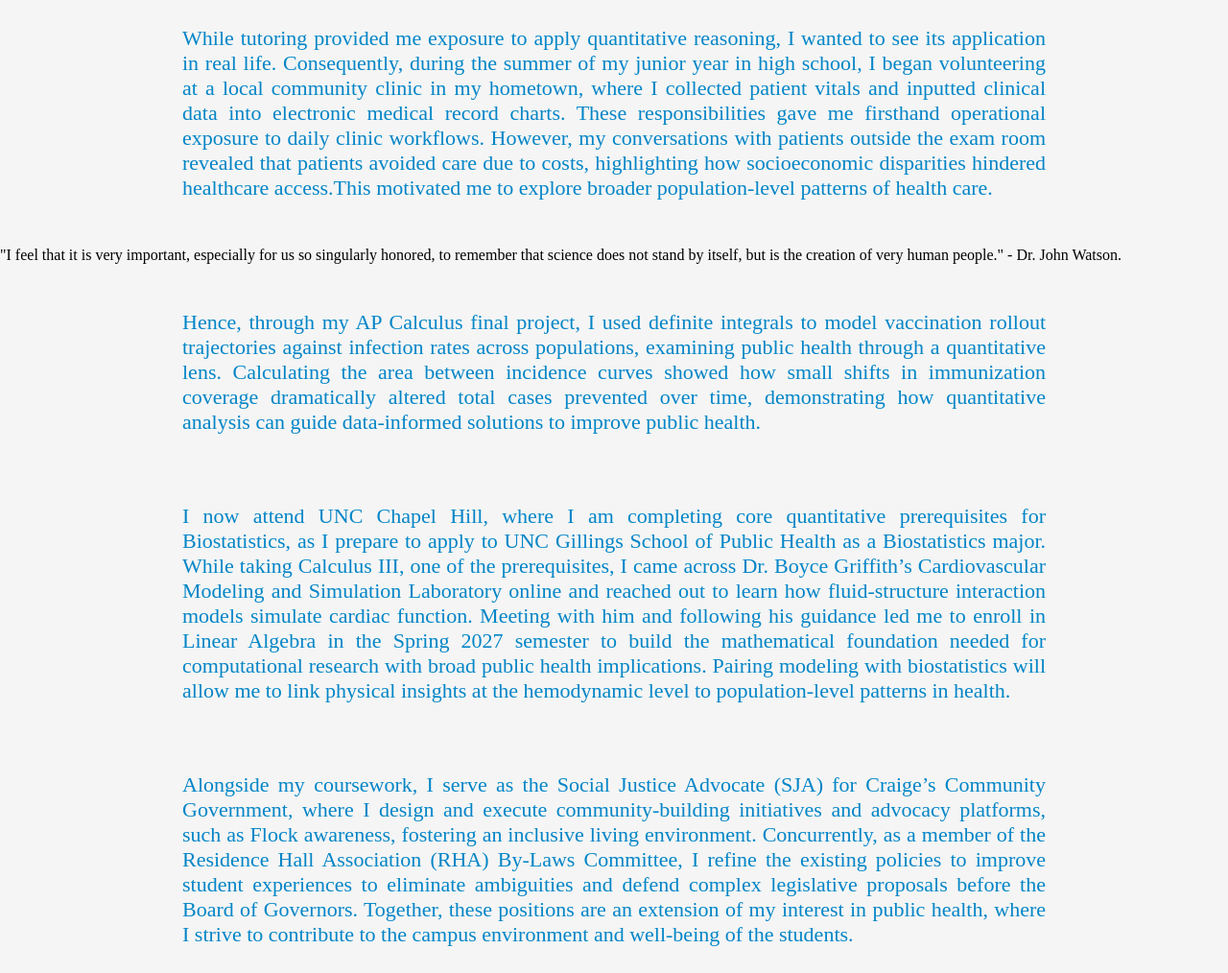
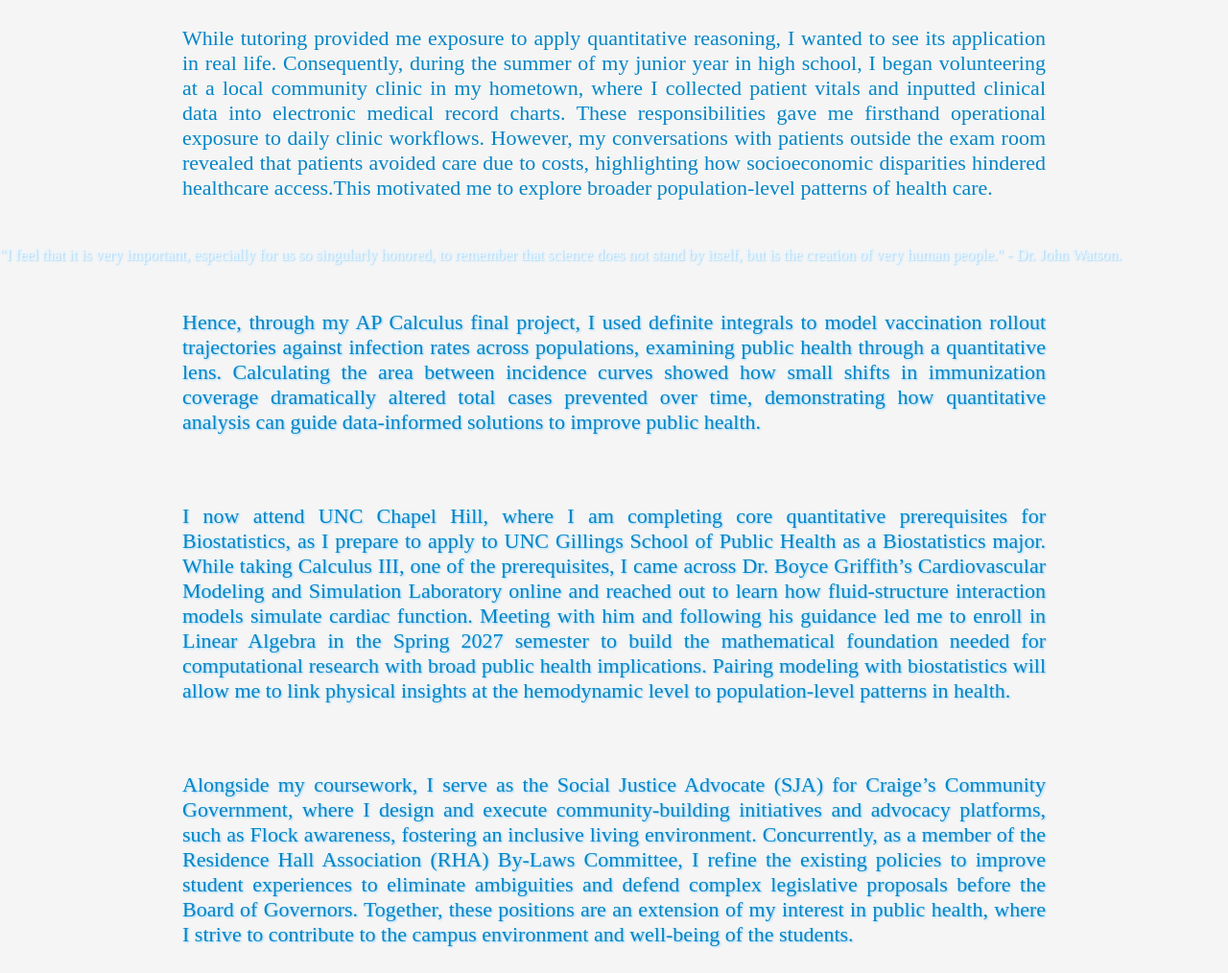
Before and after one commit to eshirawle/eshitarawle.github.io, a plain HTML site: page index.html in a window 1280 px wide. Shown: the part 817-1831 px from the top of the page at 96% size. Drawn offline with Linux system fonts and the light colour scheme.

Commit message:
Add styles for seventhpara and quoteone
Added styles for #seventhpara and #quoteone.

```diff
--- a/style.css
+++ b/style.css
@@ -165,8 +165,8 @@ body {
 #fourthpara,
 #fifthpara,
 #sixthpara,
-#seventhpara,
-#eightpara {
+#seventhpara
+{
     font-family: 'Times New Roman';
     font-size: 22px;
     text-align: justify;
@@ -175,6 +175,13 @@ body {
     margin: 24px auto;
     padding: 24px clamp(16px, 4vw, 32px);
     display: block;
+}
+
+#quoteone {
+    color: aliceblue;
+    text-align: center;
+    text-shadow: 1px 1px 2px lightskyblue;
+    margin: 30px auto;
 }
 
 #firstparaResearch {
```
